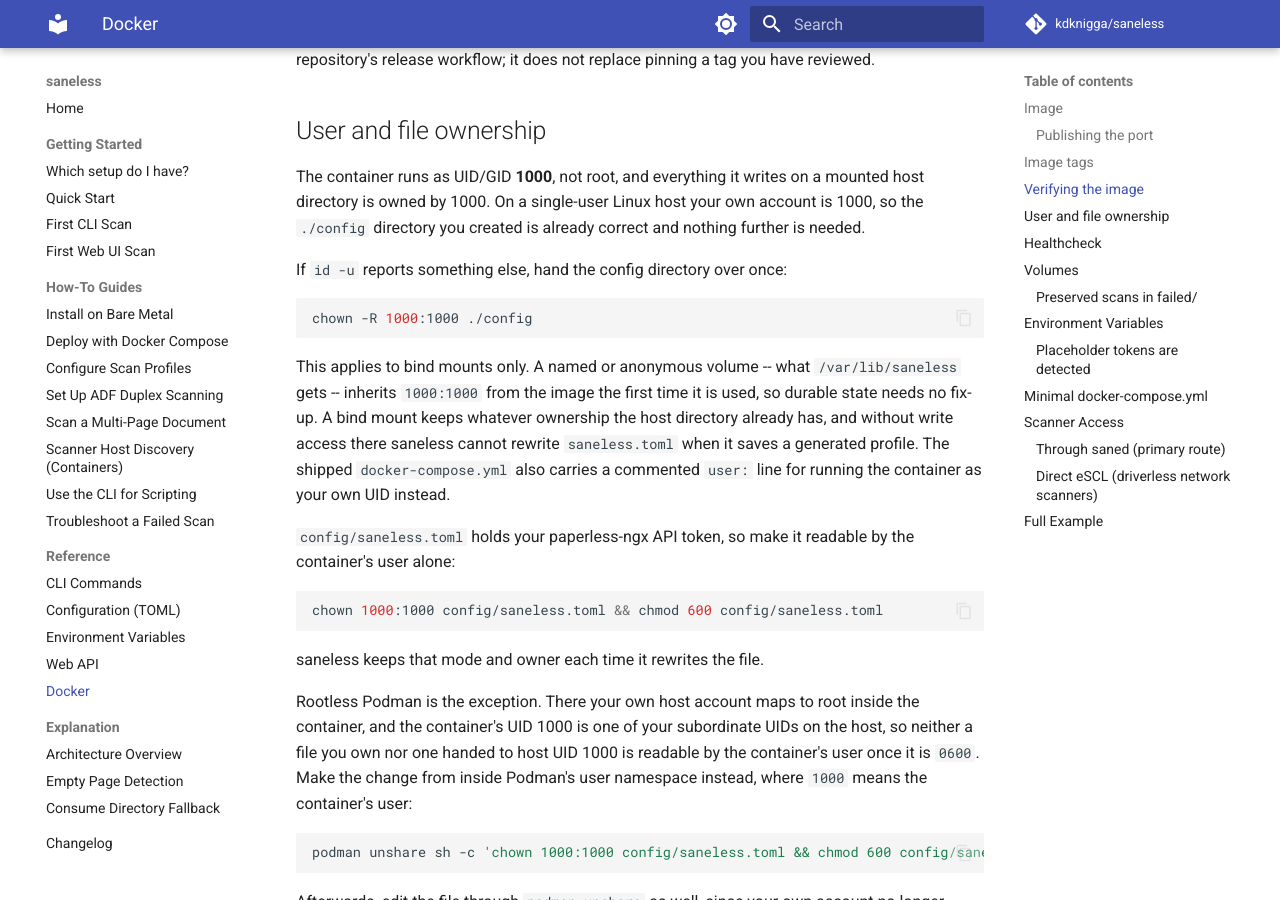
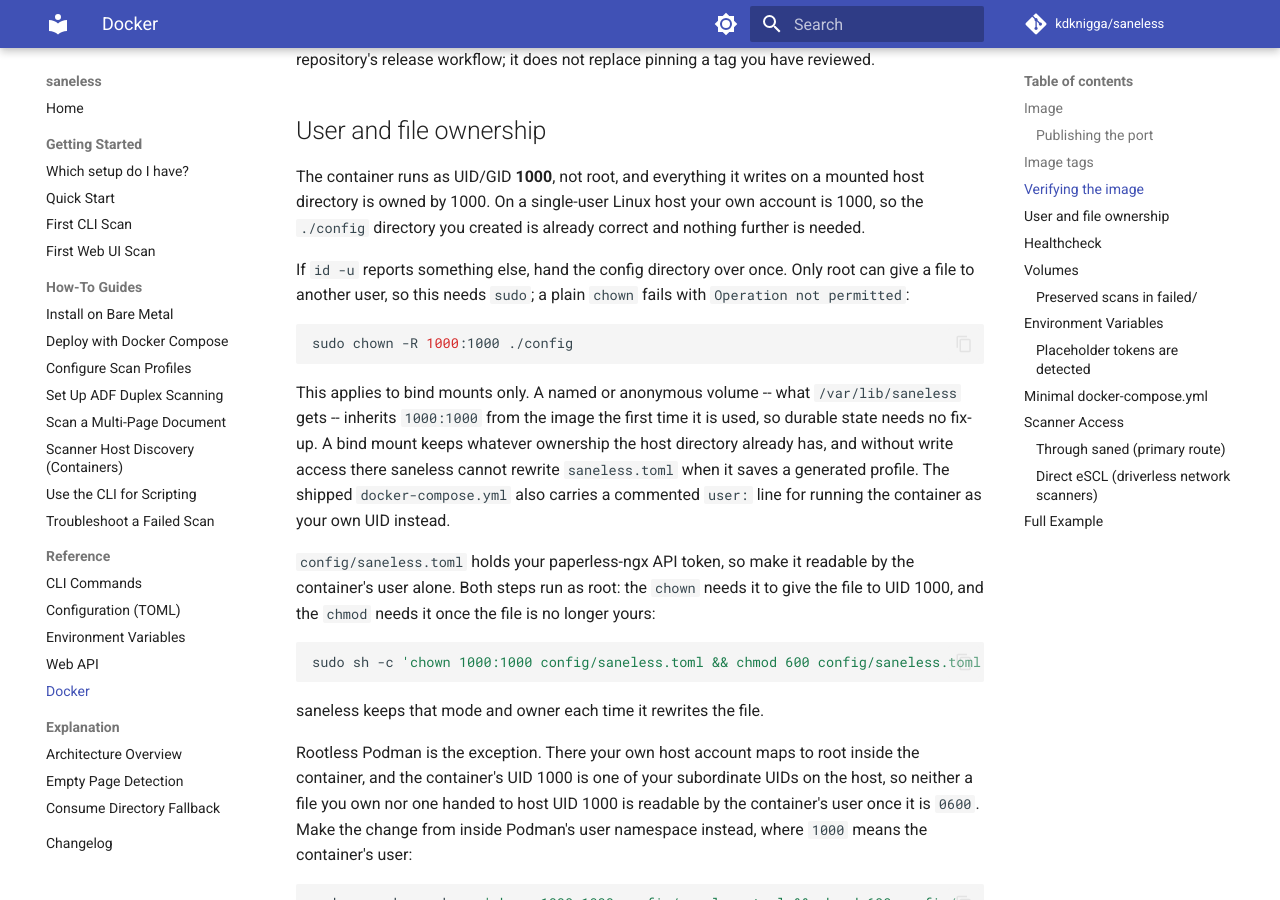
Before and after one commit to kdknigga/saneless, an MkDocs documentation site: the page built from docs/reference/docker.md, in a window 1280 px wide and 900 px high, scrolled down 2672 px. Built offline with MkDocs 1.6.1 and Material for MkDocs 9.7.7, drawn with Linux system fonts in a browser that asks for light colours; comment, search, counter and statistics services are not loaded.

Commit message:
fix(49): WR-01 give the chown-to-1000 steps the root they need
Handing a file to another UID needs CAP_CHOWN, and chmod on a file
you no longer own needs CAP_FOWNER, so the documented commands failed
for exactly the non-1000 reader they target. Prefix them with sudo and
say why.

Co-Authored-By: Claude Opus 5.5 (1M context) <noreply@anthropic.com>

````diff
--- a/docs/reference/docker.md
+++ b/docs/reference/docker.md
@@ -117,10 +117,12 @@ mounted host directory is owned by 1000. On a single-user Linux host your own
 account is 1000, so the `./config` directory you created is already correct and
 nothing further is needed.
 
-If `id -u` reports something else, hand the config directory over once:
+If `id -u` reports something else, hand the config directory over once. Only root
+can give a file to another user, so this needs `sudo`; a plain `chown` fails
+with `Operation not permitted`:
 
 ```bash
-chown -R 1000:1000 ./config
+sudo chown -R 1000:1000 ./config
 ```
 
 This applies to bind mounts only. A named or anonymous volume -- what
@@ -132,10 +134,12 @@ shipped `docker-compose.yml` also carries a commented `user:` line for running
 the container as your own UID instead.
 
 `config/saneless.toml` holds your paperless-ngx API token, so make it readable
-by the container's user alone:
+by the container's user alone. Both steps run as root: the `chown` needs it to
+give the file to UID 1000, and the `chmod` needs it once the file is no longer
+yours:
 
 ```bash
-chown 1000:1000 config/saneless.toml && chmod 600 config/saneless.toml
+sudo sh -c 'chown 1000:1000 config/saneless.toml && chmod 600 config/saneless.toml'
 ```
 
 saneless keeps that mode and owner each time it rewrites the file.
````
Also changed, not shown: docker-compose.yml (+7 -6 lines), docs/getting-started/quick-start.md (+1 -1 lines), docs/getting-started/which-setup.md (+2 -1 lines), docs/how-to/deploy-docker-compose.md (+6 -5 lines).
